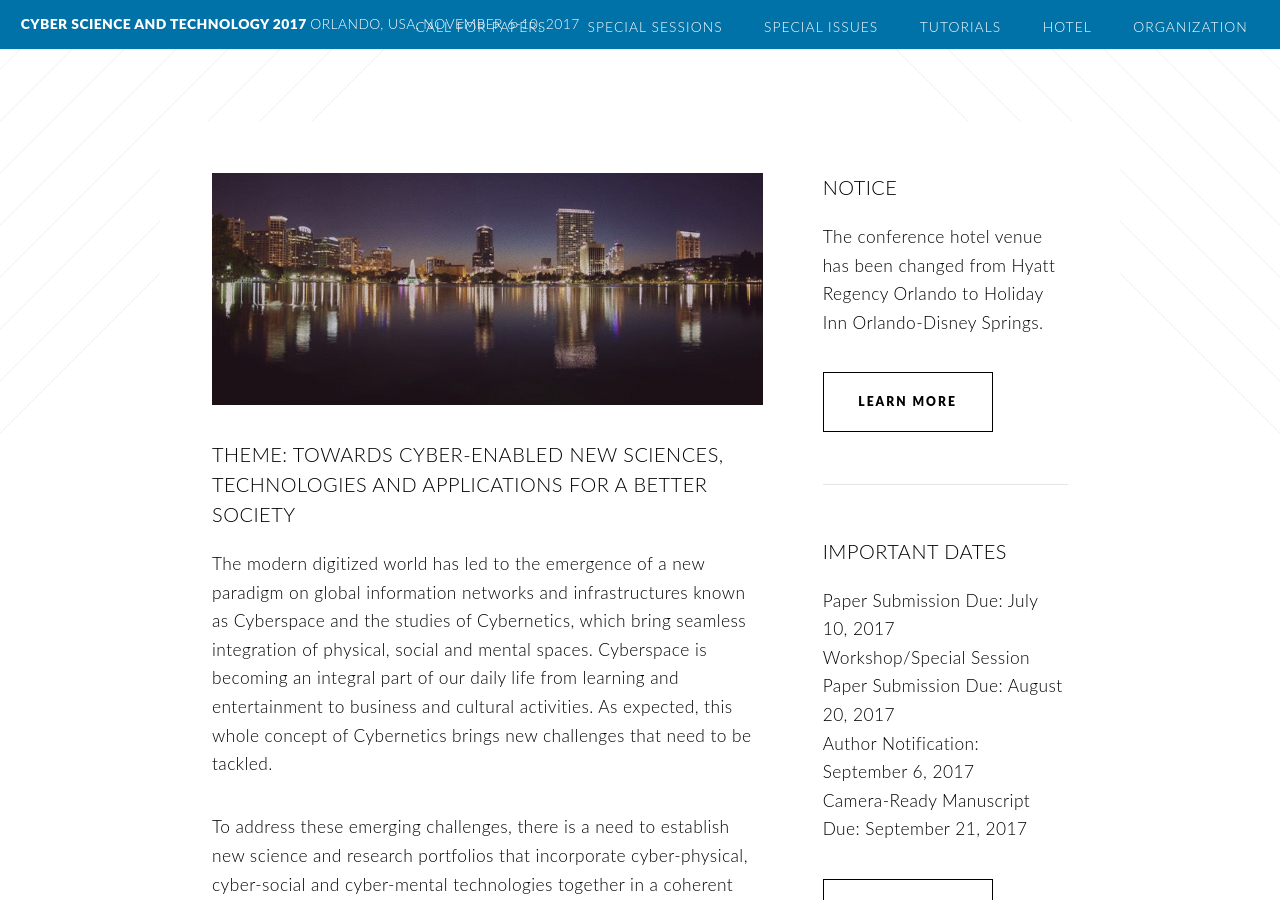
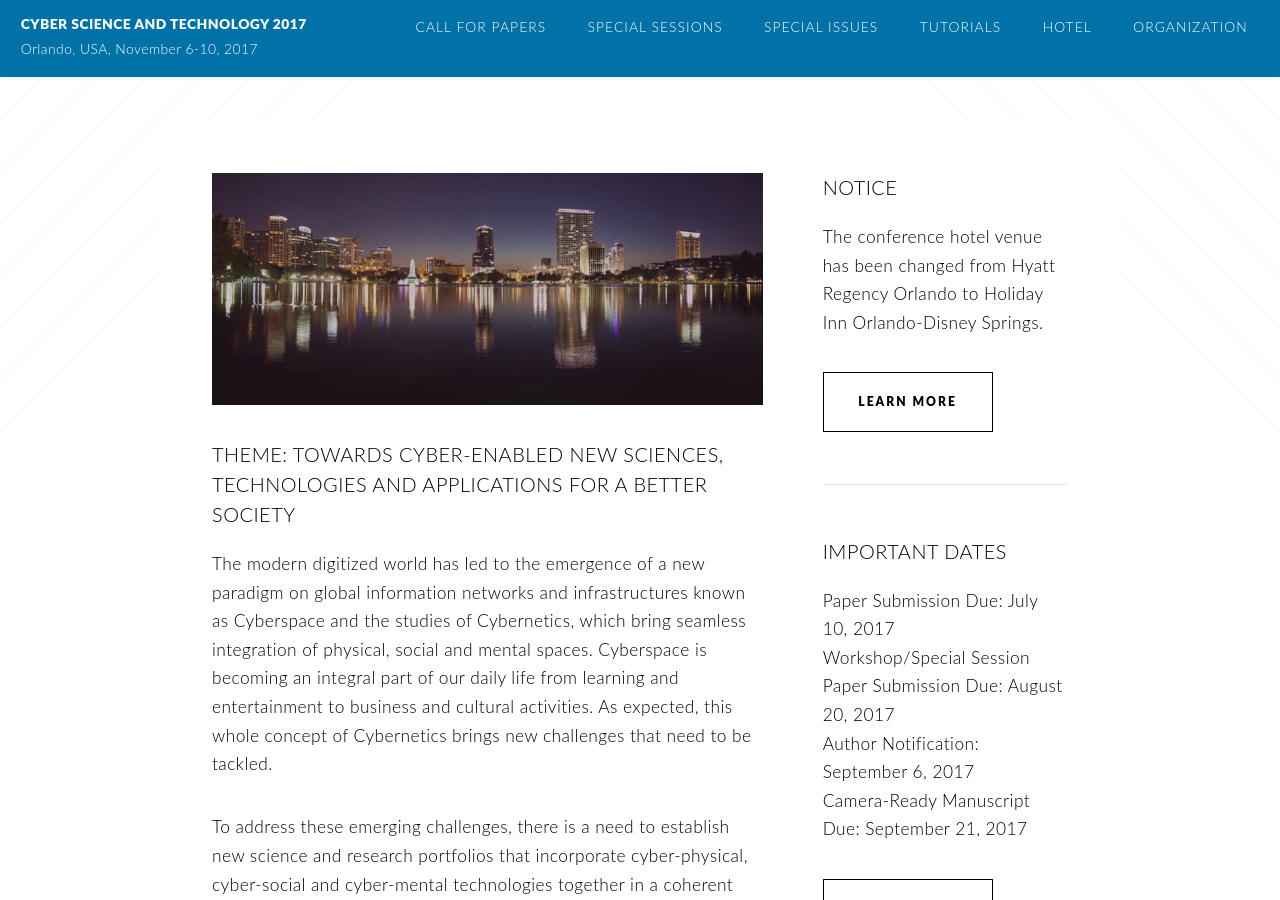
Before and after one commit to cyber-science/2017, a Jekyll site: the page built from index.md, in a window 1280 px wide and 900 px high. Built offline with Jekyll 4.4.1, drawn with Linux system fonts in a browser that asks for light colours; nearby versions of some CDN libraries; part of the change alters nothing that is shown.

Commit message:
multi line header

```diff
--- a/_includes/twenty/header.html
+++ b/_includes/twenty/header.html
@@ -1,6 +1,6 @@
 <!-- Header -->
 <header id="header">
-  <h1 id="logo"><a href="index.html">{{ site.title }} <span>{{ site.description }}</span></a></h1>
+  <h1 id="logo"><a href="index.html">{{ site.title }}</a></h1>
   <nav id="nav">
     <ul>
       <li><a href="{{"/cfp.html" | prepend: site.baseurl}}">Call for Papers</a></li>
@@ -11,4 +11,5 @@
       <li><a href="{{"/organization.html" | prepend: site.baseurl}}">Organization</a></li>
     </ul>
   </nav>
+  <span>{{ site.description }}</span>
 </header>
```
